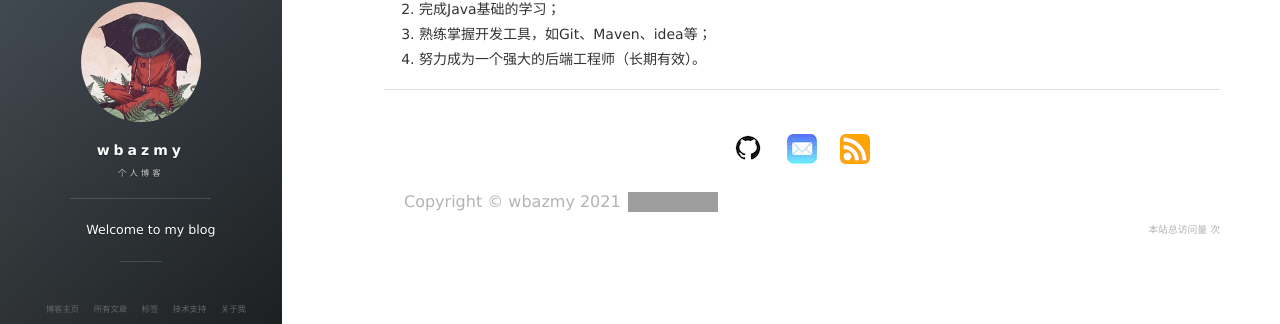
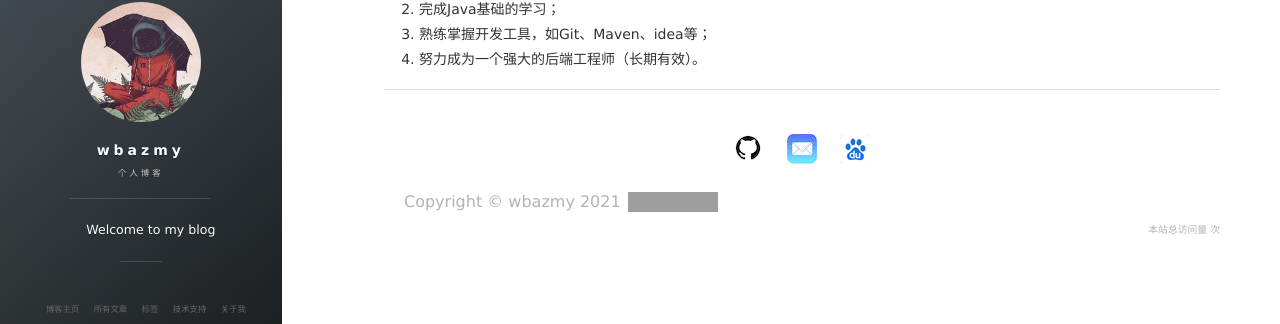
Before and after one commit to wbazmy/wbazmy.github.io, a Jekyll site: the page built from about.md, in a window 1280 px wide. Shown: the part 286-610 px from the top of the page. Built offline with Jekyll 4.4.1, drawn with Linux system fonts in a browser that asks for light colours; nearby versions of some CDN libraries; comment, search, counter and statistics services are not loaded; grey boxes are pictures that could not be loaded.

Commit message:
Update footer.html

```diff
--- a/_includes/footer.html
+++ b/_includes/footer.html
@@ -75,7 +75,7 @@
           <!-- RSS -->
           <li class="navigation__item_social">
             <a href="https://www.baidu.com" rel="author" title="RSS" target="_blank">
-              <div class="footer-social-icon" style="background:url(/images/rss.png);"></div>
+              <div class="footer-social-icon" style="background:url(/images/baidu.jpg);"></div>
               <span class="label">RSS</span>
             </a>
           </li>
```
